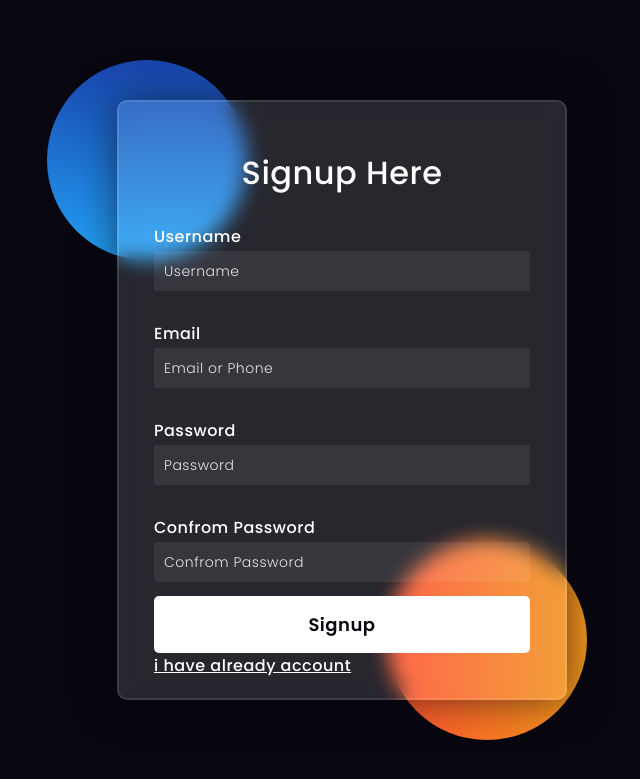
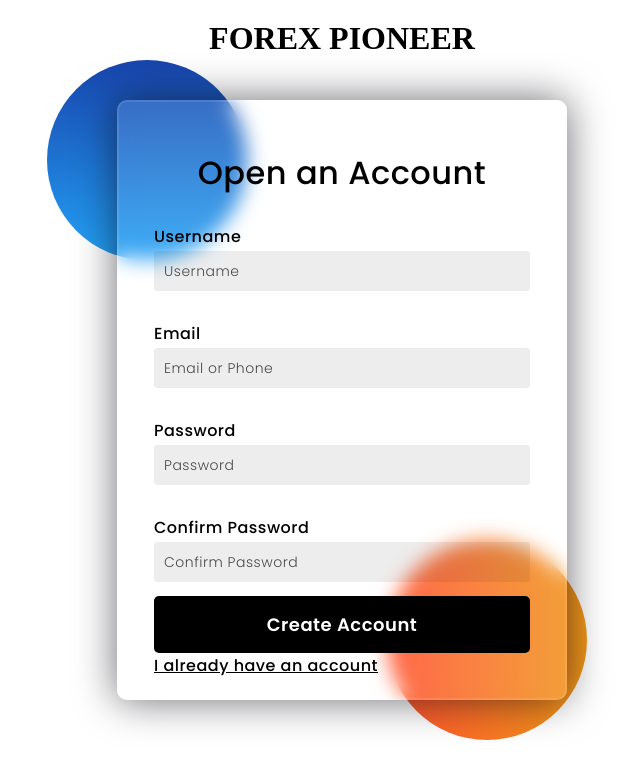
Before and after one commit to waleed-sajid/COMP-8347-Forex-Pioneer, a Django app: page / in a window 1280 px wide. Shown: the top 779 px of the page, without its empty margins (298-938 px from the left). Run offline with Django 4.2, Linux system fonts and the light colour scheme.

Commit message:
changes done for cookies and background for ligin and account creation page

```diff
--- a/forex/views.py
+++ b/forex/views.py
@@ -3,11 +3,9 @@ from django.contrib.auth.models import User
 from django.contrib.auth import authenticate, login, logout
 from django.contrib.auth.decorators import login_required
 
-
 @login_required(login_url='login')
 def HomePage(request):
     return render(request, 'home.html')
-
 
 def SignupPage(request):
     if request.method == 'POST':
@@ -19,9 +17,12 @@ def SignupPage(request):
         if pass1 != pass2:
             return HttpResponse("Your password and confrom password are not Same!!")
         else:
-
             my_user = User.objects.create_user(uname, email, pass1)
             my_user.save()
+
+            # Set a session variable to indicate successful registration
+            request.session['registration_success'] = True
+
             return redirect('login')
 
     return render(request, 'signup.html')
@@ -31,8 +32,13 @@ def LoginPage(request):
         username = request.POST.get('username')
         pass1 = request.POST.get('pass')
         user = authenticate(request, username=username, password=pass1)
+
         if user is not None:
             login(request, user)
+
+            # Set a session variable to indicate successful login
+            request.session['login_success'] = True
+
             return redirect('home')
         else:
             return HttpResponse("Username or Password is incorrect!!!")
@@ -41,4 +47,9 @@ def LoginPage(request):
 
 def LogoutPage(request):
     logout(request)
+
+    # Clear session variables on logout
+    request.session.pop('login_success', None)
+    request.session.pop('registration_success', None)
+
     return redirect('login')
--- a/templates/signup.html
+++ b/templates/signup.html
@@ -1,9 +1,9 @@
 <!DOCTYPE html>
 <html lang="en">
+
 <head>
     <!-- Design by foolishdeveloper.com -->
-    <title>Open an Account</title>
-
+    <title>Forex Pioneer</title>
     <link rel="preconnect" href="https://fonts.gstatic.com">
     <link rel="stylesheet" href="https://cdnjs.cloudflare.com/ajax/libs/font-awesome/5.15.4/css/all.min.css">
     <link href="https://fonts.googleapis.com/css2?family=Poppins:wght@300;500;600&display=swap" rel="stylesheet">
@@ -11,29 +11,33 @@
     <style media="screen">
         *,
         *:before,
-*:after{
+        *:after {
             padding: 0;
             margin: 0;
             box-sizing: border-box;
         }
-body{
-    background-color: #080710;
+
+        body {
+            background-color: #ffffff; /* Change background color to white */
         }
-.background{
+
+        .background {
             width: 430px;
             height: 520px;
             position: absolute;
-    transform: translate(-50%,-50%);
+            transform: translate(-50%, -50%);
             left: 50%;
             top: 50%;
         }
-.background .shape{
+
+        .background .shape {
             height: 200px;
             width: 200px;
             position: absolute;
             border-radius: 50%;
         }
-.shape:first-child{
+
+        .shape:first-child {
             background: linear-gradient(
                 #1845ad,
                 #23a2f6
@@ -41,7 +45,8 @@ body{
             left: -80px;
             top: -80px;
         }
-.shape:last-child{
+
+        .shape:last-child {
             background: linear-gradient(
                 to right,
                 #ff512f,
@@ -50,98 +55,110 @@ body{
             right: -30px;
             bottom: -80px;
         }
-form{
+
+        form {
             height: 600px;
             width: 450px;
-    background-color: rgba(255,255,255,0.13);
+            background-color: rgba(255, 255, 255, 0.13);
             position: absolute;
-    transform: translate(-50%,-50%);
-    top: 50%;
+            transform: translate(-50%, -50%);
+            top: 50%; /* Center vertically */
             left: 50%;
             border-radius: 10px;
             backdrop-filter: blur(10px);
-    border: 2px solid rgba(255,255,255,0.1);
-    box-shadow: 0 0 40px rgba(8,7,16,0.6);
+            border: 2px solid rgba(255, 255, 255, 0.1);
+            box-shadow: 0 0 40px rgba(8, 7, 16, 0.6);
             padding: 50px 35px;
         }
-form *{
-    font-family: 'Poppins',sans-serif;
-    color: #ffffff;
+
+        form * {
+            font-family: 'Poppins', sans-serif;
+            color: #000000; /* Change text color to black */
             letter-spacing: 0.5px;
             outline: none;
             border: none;
         }
-form h3{
+
+        form h3 {
             font-size: 32px;
             font-weight: 500;
             line-height: 42px;
             text-align: center;
         }
 
-label{
+        label {
             display: block;
             margin-top: 30px;
             font-size: 16px;
             font-weight: 500;
         }
-input{
+
+        input {
             display: block;
             height: 40px;
             width: 100%;
-    background-color: rgba(255,255,255,0.07);
+            background-color: rgba(0, 0, 0, 0.07);
             border-radius: 3px;
             padding: 0 10px;
             margin-top: 2px;
             font-size: 14px;
             font-weight: 300;
         }
-::placeholder{
-    color: #e5e5e5;
+
+        ::placeholder {
+            color: #4a4a4a; /* Change placeholder color */
         }
-button{
+
+        button {
             margin-top: 14px;
             width: 100%;
-    background-color: #ffffff;
-    color: #080710;
+            background-color: #000000; /* Change button color to black */
+            color: #ffffff;
             padding: 15px 0;
             font-size: 18px;
             font-weight: 600;
             border-radius: 5px;
             cursor: pointer;
         }
-.social{
+
+        .social {
             margin-top: 30px;
             display: flex;
         }
-.social div{
+
+        .social div {
             background: red;
             width: 150px;
             border-radius: 3px;
             padding: 5px 10px 10px 5px;
-  background-color: rgba(255,255,255,0.27);
+            background-color: rgba(255, 255, 255, 0.27);
             color: #eaf0fb;
             text-align: center;
         }
-.social div:hover{
-  background-color: rgba(255,255,255,0.47);
+
+        .social div:hover {
+            background-color: rgba(255, 255, 255, 0.47);
         }
-.social .fb{
+
+        .social .fb {
             margin-left: 25px;
         }
-.social i{
+
+        .social i {
             margin-right: 4px;
         }
-
     </style>
 </head>
+
 <body>
+    <h1 style="text-align: center; padding-top: 20px;">FOREX PIONEER</h1>
     <div class="background">
         <div class="shape"></div>
         <div class="shape"></div>
     </div>
     <form action="" method="post">
         {% csrf_token %}
-        <h3>Signup Here</h3>
+        <h3>Open an Account</h3>
 
         <label for="username">Username</label>
         <input type="text" placeholder="Username" name="username" id="username">
@@ -152,12 +169,12 @@ button{
         <label for="password1">Password</label>
         <input type="password" placeholder="Password" id="password1" name="password1">
 
+        <label for="password2">Confirm Password</label>
+        <input type="password" placeholder="Confirm Password" id="password2" name="password2">
+        <button type="submit">Create Account</button>
 
-        <label for="password2">Confrom Password</label>
-        <input type="password" placeholder="Confrom Password" id="password2" name="password2">
-        <button type="submit">Signup</button>
-
-        <a href="{% url 'login' %}" >i have already account</a>
+        <a href="{% url 'login' %}">I already have an account</a>
     </form>
 </body>
+
 </html>
```
Also changed, not shown: templates/login.html (+55 -40 lines), db.sqlite3. Lines whose indentation alone changed are shown as unchanged.
